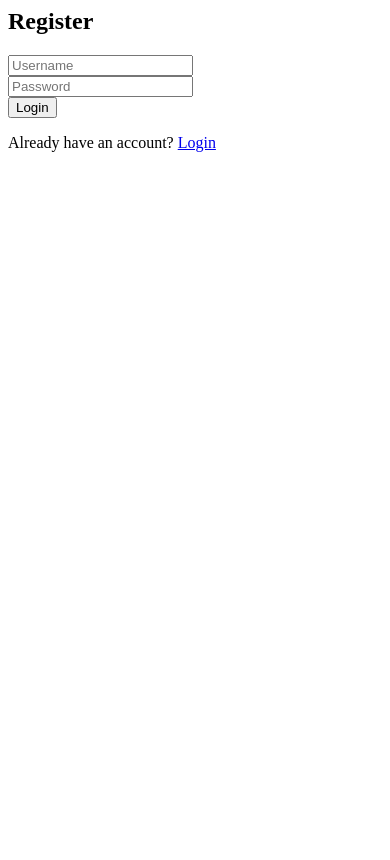
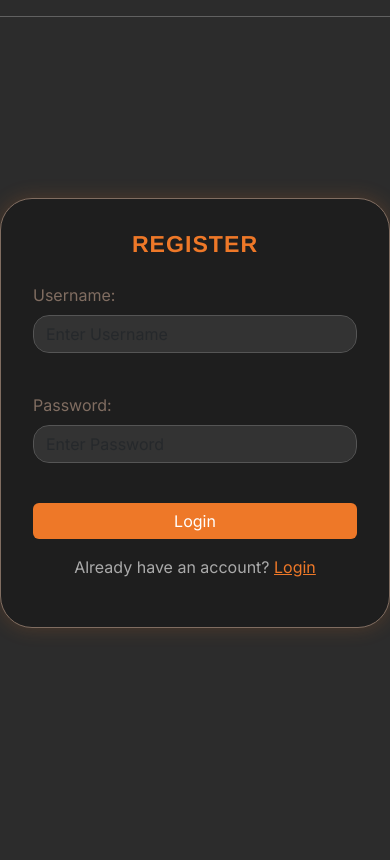
Before and after one commit to Baaangi/Workout_Tracker, a Flask app: page /register in a window 390 px wide. Before the commit the page ends 152 px from the top, so only its background shows below. Run offline with Flask 3, Linux system fonts and the light colour scheme.

Commit message:
add styling to login, register and dashboard

```diff
--- a/static/style.css
+++ b/static/style.css
@@ -1,3 +1,82 @@
+* {
+  box-sizing: border-box;
+}
+
+:root {
+  --primary: #EE7828;
+  --dark: #2c2c2c;
+  --grey: #806d61;
+  --light-dark: #1e1e1e;
+}
+
+body{
+  background-color: var(--dark);
+  color: white;
+  font-family: 'Inter', sans-serif;
+  min-height: 100vh;
+}
+
+a {
+  color: var(--primary)
+}
+
+a:hover {
+  color: #ff9045;
+}
+
+.form-container {
+  background-color: var(--light-dark);
+  border-radius: 2rem;
+  padding: 2rem;
+  box-shadow:0 0 20px rgba(230,120,40,0.2);
+  width: 100%;
+  max-width: 400px;
+  margin: auto;
+  border: 1px solid var(--grey);
+}
+
+h1, h2, h3, h4 {
+  font-family: 'Helvetica', sans-serif;
+  font-weight: bold;
+  letter-spacing: 1px;
+  color: var(--primary);
+  font-weight: 600;
+}
+
+.btn-primary {
+  background-color: var(--primary);
+  border: none;
+  transition: 0.3s ease-in-out;
+}
+
+.btn-primary:hover {
+  background-color: #ff8c3f;
+}
+
+.form-label {
+  color: var(--grey)
+}
+
+.form-control {
+  background-color: #333;
+  color:white;
+  border: 1px solid #555;
+  border-radius: 1rem;
+}
+
+.form-control:focus {
+  background-color: var(--dark);
+  color: white;
+  border-color: var(--primary);
+  box-shadow: 0 0 0 0.2rem rgba(238, 120, 40, 0.25);
+}
+
+.text-muted {
+  color: #aaa !important;
+}
+
+
+/* modal */
 .modal {
   position: fixed;
   z-index: 1000;
--- a/templates/base.html
+++ b/templates/base.html
@@ -3,16 +3,24 @@
 <head>
     <title>Workout Tracker</title>
 
+    <link href="https://cdn.jsdelivr.net/npm/bootstrap@5.3.2/dist/css/bootstrap.min.css" rel="stylesheet">
+    <!-- fonts -->
+    <link href="https://fonts.googleapis.com/css2?family=Inter:wght@200;400;600&display=swap" rel="stylesheet">
+    <link href="https://fonts.googleapis.com/css2?family=Bebas+Neue&display=swap" rel="stylesheet">
+
     <link rel="stylesheet" href="{{ url_for('static', filename='style.css') }}">
+
 </head>
 <body>
+  {% if request.path not in ['/login', '/register'] %}
     <nav>
         <a href="/history">History</a> |
         <a href="/dashboard">Dashboard</a> |
         <a href="/log_workout">Log Workout</a> |
-        <a href="/analytics">Analytics</a>
+        <a href="analytics.html">Analytics</a> |
         <a href="/logout">Logout</a>
     </nav>
+  {% endif %}
     <hr>
 
     <div>
@@ -29,5 +37,8 @@
         {% block content %}
         {% endblock %}
     </div>
+
+
+  <script src="https://cdn.jsdelivr.net/npm/bootstrap@5.3.2/dist/js/bootstrap.bundle.min.js"></script>
 </body>
 </html>
--- a/templates/register.html
+++ b/templates/register.html
@@ -1,8 +1,21 @@
+{% extends "base.html" %}
+{% block content %}
 
-<form method="post">
-    <h2>Register</h2>
-    <input type="text" name="username" placeholder="Username" required><br>
-    <input type="text" name="password" placeholder="Password" required><br>
-    <input type="submit" value="Login">
-    <p>Already have an account? <a href="/login">Login</a></p>
-</form>
+    <div class="d-flex justify-content-center align-items-center" style="min-height: 90vh;">
+        <div class="form-container">
+            <h3 class="text-center mb-4">REGISTER</h3>
+            <form method="post">
+                <div class="mb-3">
+                        <label for="username" class="form-label">Username:</label>
+                        <input type="text" class="form-control" name="username" placeholder="Enter Username" required><br>
+                </div>
+                <div class="mb-3">
+                        <label for="password" class="form-label">Password:</label>
+                        <input type="text" class="form-control" name="password" placeholder="Enter Password" required><br>
+                </div>
+                <button type="submit" class="btn btn-primary w-100">Login</button>
+                </form>
+                <p class="text-center mt-3 text-muted">Already have an account? <a href="/login">Login</a></p>
+        </div>
+    </div>
+{% endblock %}
```
Also changed, not shown: templates/dashboard.html (+42 -14 lines), templates/login.html (+21 -7 lines).
